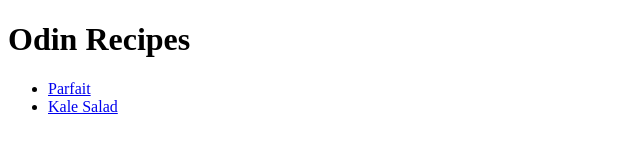
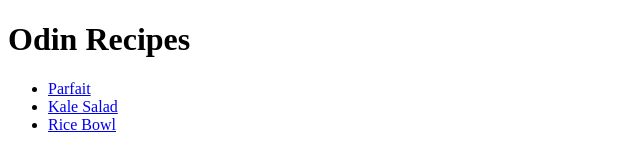
Before and after one commit to dhamrick/odin_recipes, a plain HTML site: page index.html in a window 1280 px wide. Shown: the full height of the page, 0-640 px from the left. Drawn offline with Linux system fonts and the light colour scheme.

Commit message:
Add link to rice bowl recipe

```diff
--- a/index.html
+++ b/index.html
@@ -9,6 +9,7 @@
         <ul>
             <li><a href="./recipes/parfait.html">Parfait</a></li>
             <li><a href="./recipes/kale_salad.html">Kale Salad</a></li>
+            <li><a href="./recipes/rice_bowl.html">Rice Bowl</a></li>
          </ul>
     </body>
 </html>
```
